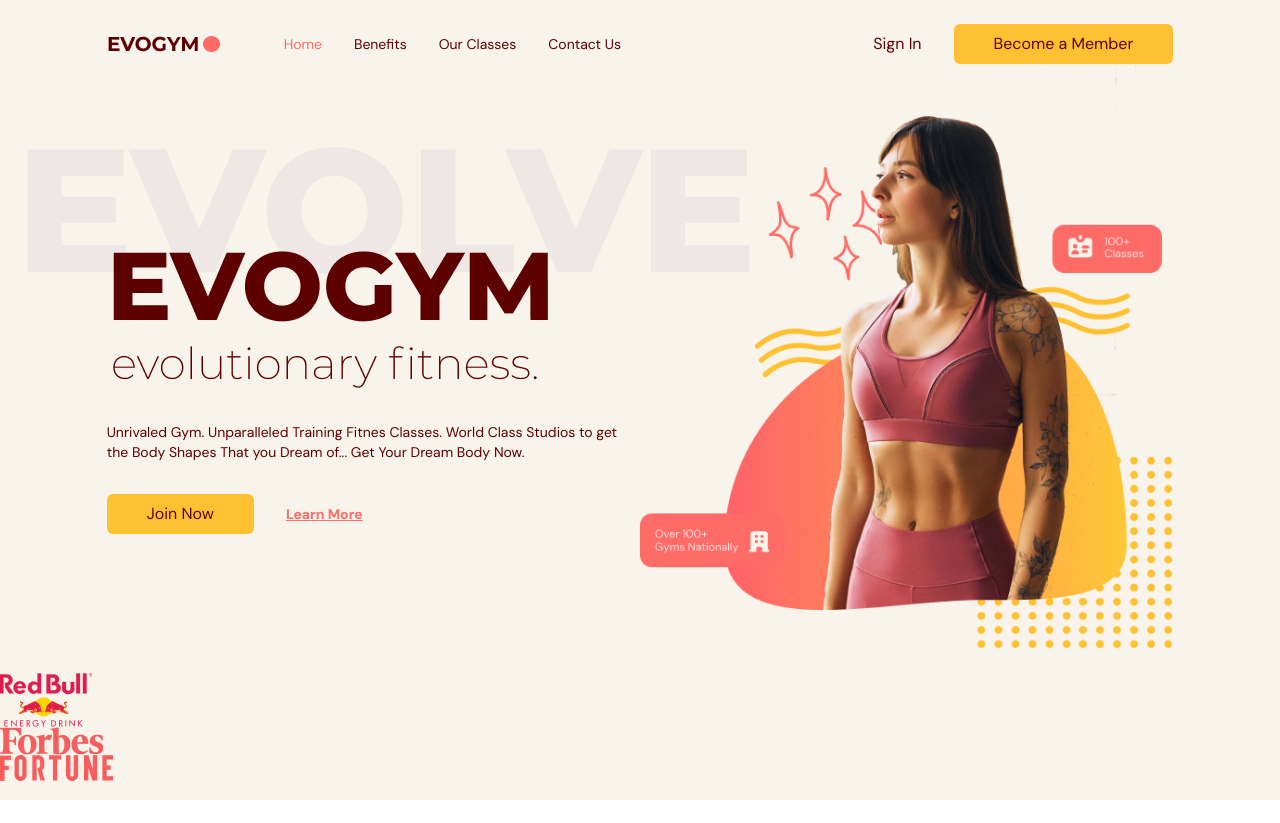
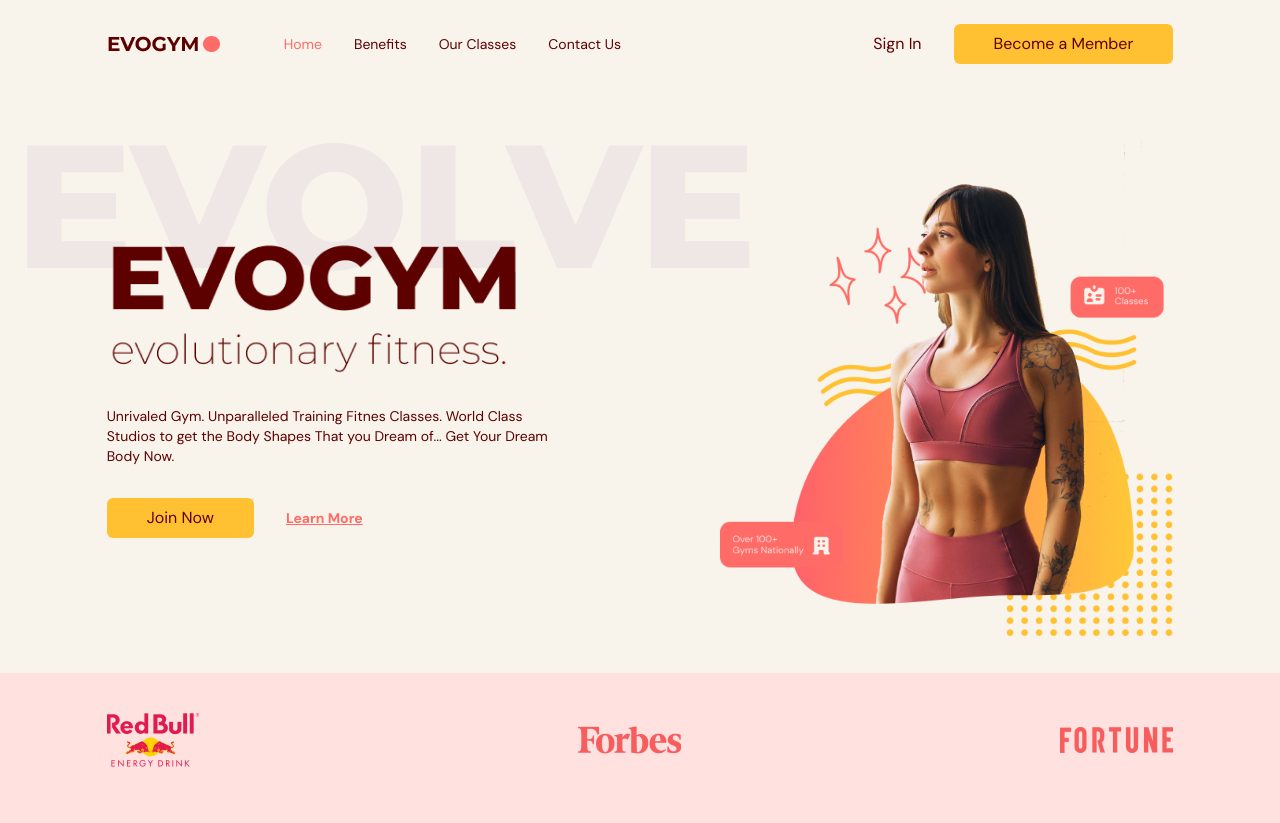
Before and after one commit to Gadnadj/Gym-Website, a React (Vite) app: page / in a window 1280 px wide. Before the commit the page ends 800 px from the top, so only its background shows below. Built offline with nearby package versions, Linux system fonts and the light colour scheme.

Commit message:
add frame motion

```diff
--- a/src/scenes/home/index.tsx
+++ b/src/scenes/home/index.tsx
@@ -7,6 +7,8 @@
 import SponsorRedbull from '@/assets/SponsorRedbull.png';
 import SponsorForbes from '@/assets/SponsorForbes.png';
 import SponsorFortune from '@/assets/SponsorFortune.png';
+import { motion } from 'framer-motion';
+
 
 
 type Props = {
@@ -22,16 +24,25 @@
                 {/* Main header */}
                 <div className='z-10 mt-32 md:basis-3/5'>
                     {/* Headings */}
-                    <div className='md:-mt-20'>
+                    <motion.div className='md:-mt-20'
+                        initial='hidden'
+                        whileInView='visible'
+                        viewport={{ once: true, amount: 0.5 }}
+                        transition={{ duration: 1 }}
+                        variants={{
+                            hidden: { opacity: 0, x: -50 },
+                            visible: { opacity: 1, x: 0 },
+                        }}
+                    >
                         <div className='relative'>
-                            <div className='before:absolute before:-top-20 before:-left-20 before:z-[-1] before:content-evolvetext'>
+                            <div className='md:before:absolute md:before:-top-20 md:before:-left-20 md:before:z-[-1] md:before:content-evolvetext'>
                                 <img src={HomePageText} alt="home-page-text" />
                             </div>
                         </div>
                         <p className='mt-8 text-sm '>
                             Unrivaled Gym. Unparalleled Training Fitnes Classes. World Class Studios to get the Body Shapes That you Dream of... Get Your Dream Body Now.
                         </p>
-                    </div>
+                    </motion.div>
                     {/* Action */}
                     <div className='mt-8 flex items-center gap-8'>
                         <ActionButton setSelectedPage={setSelectedPage}>
@@ -49,19 +60,28 @@
                 </div>
 
                 {/* Image */}
-                <div className='flex basis-3/5 justify-center z-10'>
+                <div className='flex basis-3/5 justify-center z-10 md:ml-40 md:mt-16 md:jusiify-items-end'>
                     <img src={HomePageGraphic} alt="home-pageGraphic" />
                 </div>
             </div>
             {/* Sponsors */}
             {isAboveMediumScreens && (
-                <div>
-                    <div>
-                        <div>
+                <div className='h-[150px] w-full bg-primary-100 py-10'>
+                    <div className='mx-auto w-5/6 '>
+                        <motion.div
+                            initial='hidden'
+                            whileInView='visible'
+                            viewport={{ once: true, amount: 0.5 }}
+                            transition={{ duration: 1 }}
+                            variants={{
+                                hidden: { opacity: 0, x: -50 },
+                                visible: { opacity: 1, x: 0 },
+                            }}
+                            className='flex w-full items-center justify-between'>
                             <img src={SponsorRedbull} alt="redbull-sponsor" />
                             <img src={SponsorForbes} alt="forbes-sponsor" />
                             <img src={SponsorFortune} alt="fortune-sponsor" />
-                        </div>
+                        </motion.div>
                     </div>
                 </div>
             )}
```
